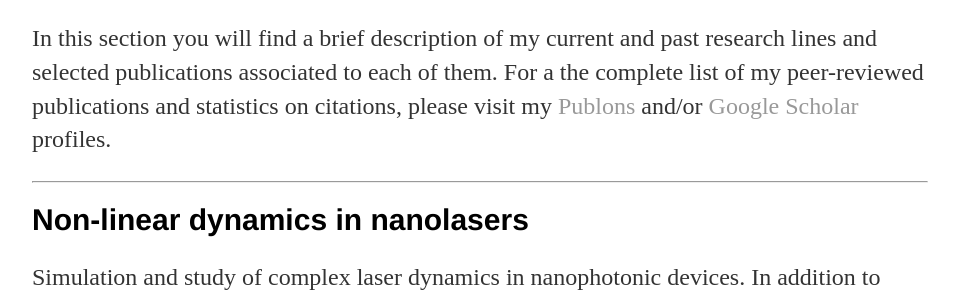
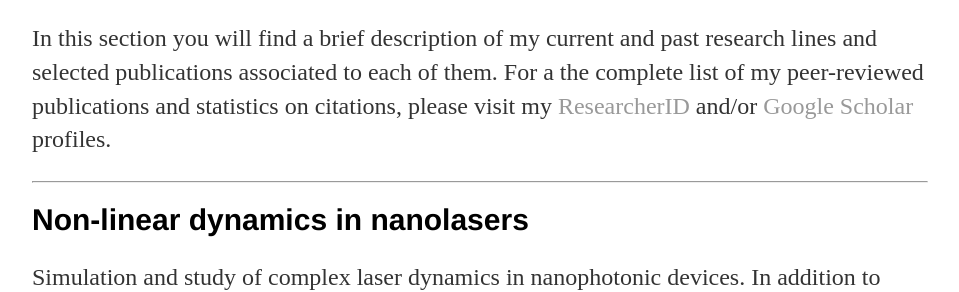
Before and after one commit to lucerlab/lucerlab.github.io, a Jekyll site: the page built from research/index.html, in a window 1280 px wide and 900 px high. Shown: the part 143-435 px from the top of the window, without its empty margins (160-1119 px from the left). Built offline with Jekyll 4.4.1, drawn with Linux system fonts in a browser that asks for light colours.

Commit message:
Update index.html

```diff
--- a/research/index.html
+++ b/research/index.html
@@ -6,7 +6,7 @@ title: LuCer Lab
 <div class="blurb">
 	<h1 style="font-size:35px;">Research lines and associated production</h1>
 	<p>In this section you will find a brief description of my current and past research lines and selected publications associated to each of them.
-	For a the complete list of my peer-reviewed publications and statistics on citations, please visit my <a href="https://publons.com/researcher/2785151/luis-cerdan-phd">Publons</a>
+	For a the complete list of my peer-reviewed publications and statistics on citations, please visit my <a href="https://www.webofscience.com/wos/author/record/E-8612-2011">ResearcherID</a>
  and/or <a href="https://scholar.google.es/citations?user=UZSx1TwAAAAJ&hl=es">Google Scholar</a> profiles.
 </p>
 	<hr>
```
